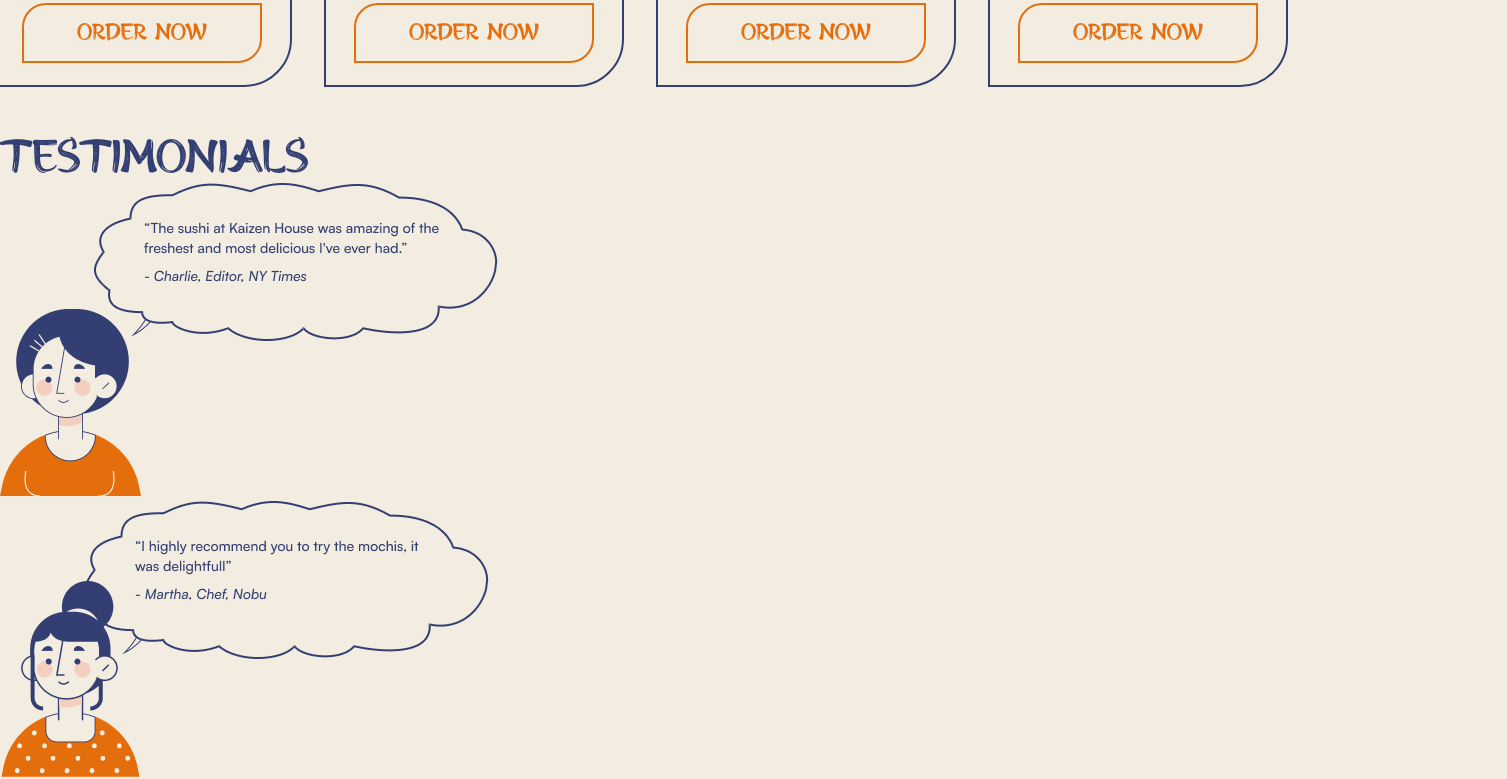
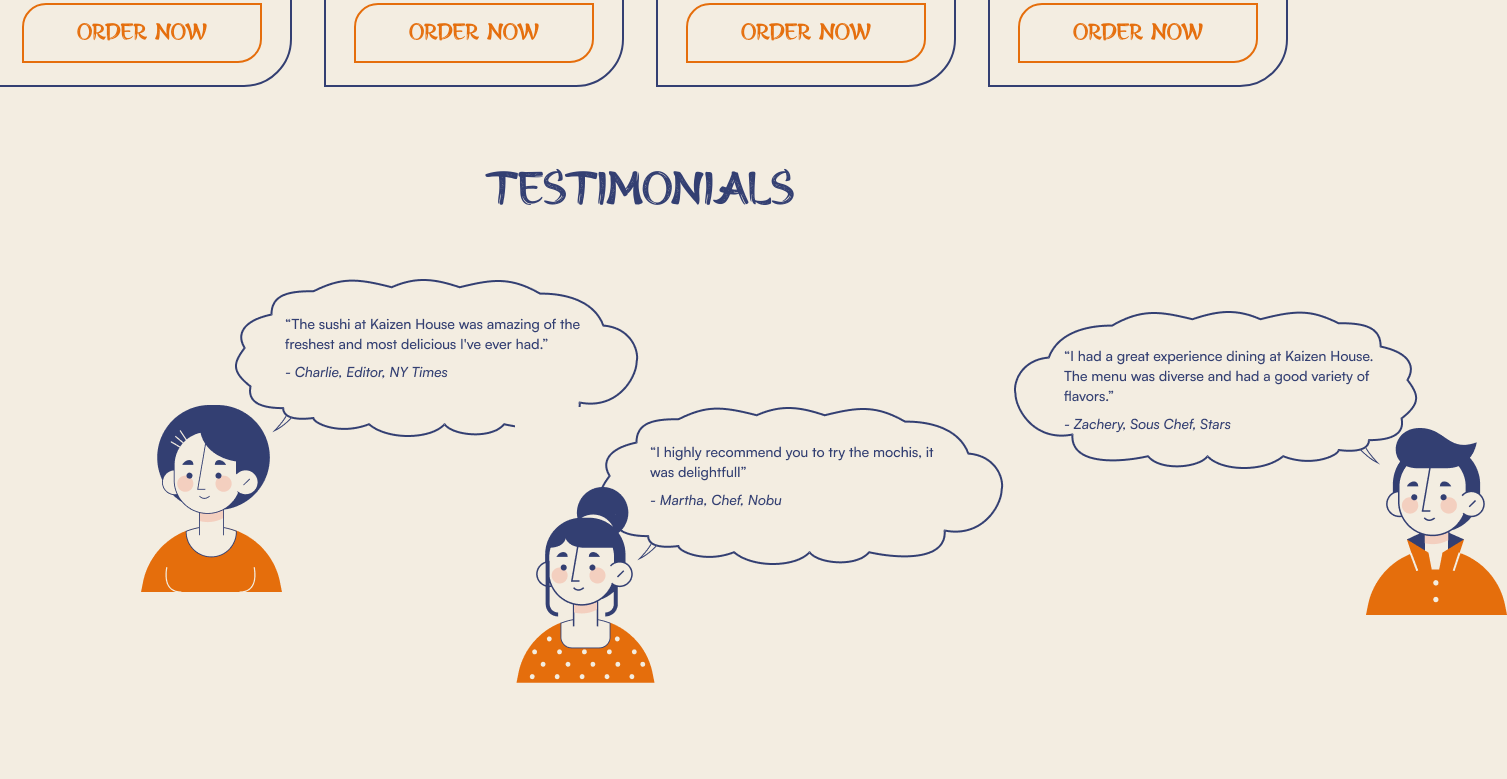
Before and after one commit to GabrielDevJourney/Restaurant-Page, a website built with webpack: page src/template.html in a window 1280 px wide. Shown: the part 1399-2178 px from the top of the page, 1507 px wide, since content can reach past the window. After the commit the page ends 2118 px from the top, so only its background shows below. Built offline with nearby package versions, Linux system fonts and the light colour scheme.

Commit message:
review section styling finish

```diff
--- a/src/styles/homeContent.css
+++ b/src/styles/homeContent.css
@@ -1,4 +1,4 @@
-.heroSection{
+.heroSection {
 	margin-top: 4rem;
 	display: flex;
 	flex-direction: column;
@@ -6,23 +6,23 @@
 }
 
 /*                  HERO SECTION             */
-.heroTextContainer{
+.heroTextContainer {
 	display: flex;
 	flex-direction: column;
 	align-items: center;
-    font-family:var(--font-main) ;
+	font-family: var(--font-main);
 	color: var(--color-primary);
 	margin-bottom: 2rem;
 }
-.heroTextLine1{
+.heroTextLine1 {
 	padding-bottom: 1rem;
 }
 .heroTextLine1,
-.heroTextLine2{
+.heroTextLine2 {
 	font-size: 5rem;
 }
 
-.heroCtaBtn{
+.heroCtaBtn {
 	width: 12.5rem;
 	height: 3.75rem;
 	background-color: var(--color-accent);
@@ -35,7 +35,7 @@
 	cursor: pointer;
 }
 
-.heroImage{
+.heroImage {
 	height: 460px;
 	padding-right: 3rem;
 }
@@ -44,68 +44,67 @@
 
 .menuPreviewContainer,
 .menuCardsContainer,
-.menuCard{
+.menuCard {
 	display: flex;
 }
 .menuPreviewContainer,
-.menuCard{
+.menuCard {
 	flex-direction: column;
 }
 
-.menuPreviewContainer{
+.menuPreviewContainer {
 	align-items: center;
 	margin: 4rem 0 2rem 0;
 	padding: 1rem;
 }
 
-.menuPreviewHeaderContainer{
+.menuPreviewHeaderContainer {
 	margin-bottom: 2rem;
 }
-.headerText{
+.headerText {
 	font-size: 3rem;
 	font-family: var(--font-main);
 	color: var(--color-primary);
 }
 
-.menuCardsContainer{
+.menuCardsContainer {
 	gap: 2rem;
 }
-.menuCard{
+.menuCard {
 	justify-content: space-around;
 	box-sizing: border-box !important;
 	width: 300px;
 	height: 370px;
 	border-radius: 48px 0 48px 0;
-    border:  2px var(--color-primary)
-    solid;
+	border: 2px var(--color-primary) solid;
 	padding: 1rem;
 }
-.cardImg{
+.cardImg {
 	width: 250px;
 	height: 190px;
 }
-.ctgAndVart{
+.ctgAndVart {
 	display: flex;
 	justify-content: space-between;
 }
-.categoryText{
+.categoryText {
 	font-family: var(--font-main);
 	color: var(--color-primary);
 	font-size: 2rem;
 }
-.varietiesText{
+.varietiesText {
 	font-family: var(--font-secondary);
 	color: var(--color-primary);
 	font-size: 1rem;
 }
 
-.btnContainer{
+.btnContainer {
 	margin-top: 1rem;
 	display: flex;
 	align-items: center;
 	justify-content: center;
 }
-.btnOrderNow{
+.btnOrderNow {
 	width: 240px;
 	height: 60px;
 	text-align: center;
@@ -116,3 +115,39 @@
 	font-size: 1.5rem;
 	cursor: pointer;
 }
+
+/*                  TESTIMONIALS SECTION                 */
+
+.testimonialsSection {
+	margin: 3rem 0 3rem 0;
+	padding: 1rem;
+    width: 100vw;
+    height: 65vh;
+}
+.headerReviewContainer {
+	margin-bottom: 2rem;
+}
+.headerReviewContainer > .headerText {
+	text-align: center;
+}
+
+.reviewsContainer {
+	position: relative;
+    max-width: 1440px;
+    height: 20vh;
+}
+#reviewCard1 {
+	position: absolute;
+	top: 20%;
+	left: 10%;
+}
+#reviewCard2 {
+	position: absolute;
+	top: 100%;
+	left: 40%;
+}
+#reviewCard3 {
+	position: absolute;
+	top: 40%;
+	left: 80%;
+}
```
Lines whose indentation alone changed are shown as unchanged.
